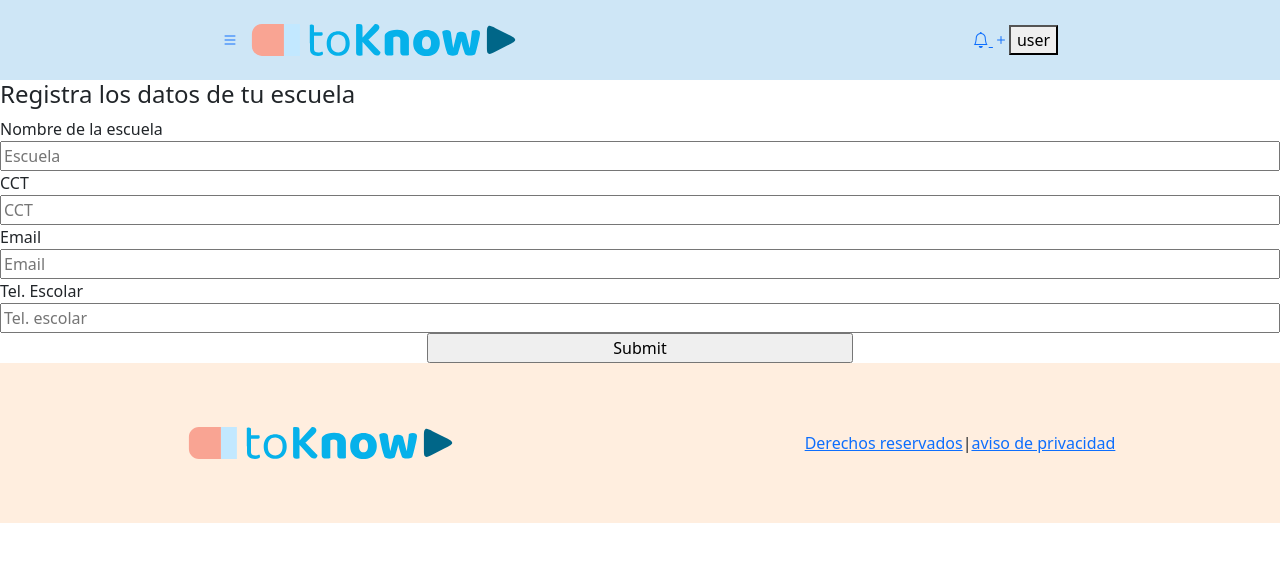
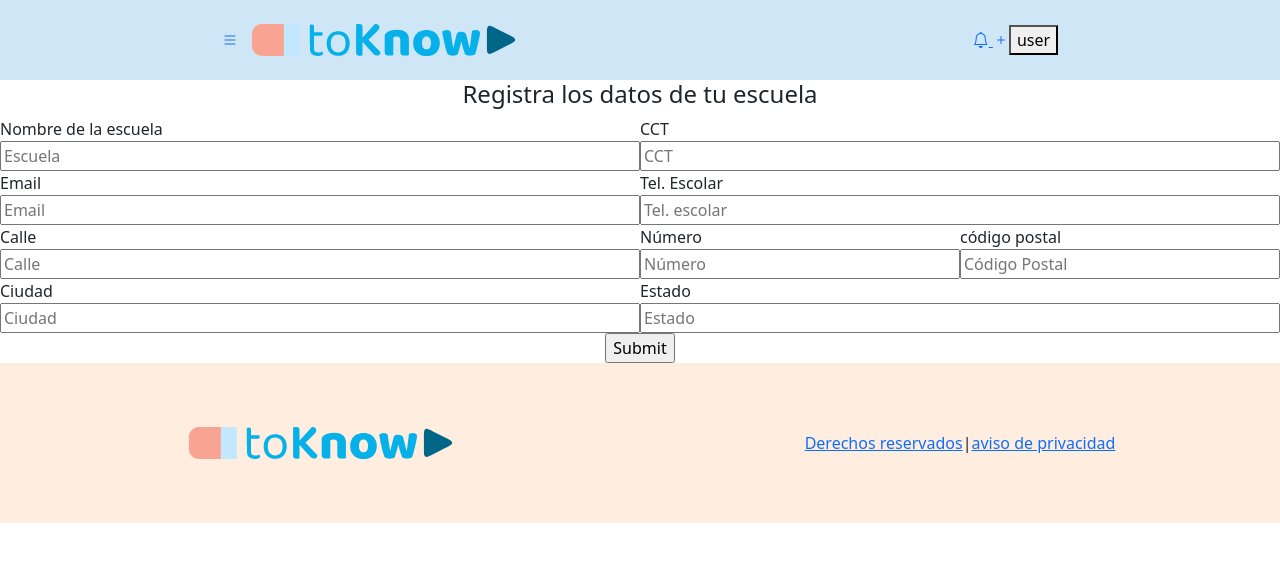
Before and after one commit to to-know-g19/TOKNOW_FE, a Next.js app: page /registerschool in a window 1280 px wide. Shown: the top 562 px of the page. Built offline with nearby package versions, Linux system fonts and the light colour scheme.

Commit message:
added complete form with basic design

```diff
--- a/pages/registerschool/index.js
+++ b/pages/registerschool/index.js
@@ -11,27 +11,23 @@ export default function registerschool() {
 
 
     const onSubmit = async data => {
-        const userToken = localStorage.getItem('el token es')
+        const token = localStorage.getItem('token')
         let result = await fetch('https://api.2know.today/school', {
             method: 'POST',
             mode: 'cors',
             headers: {
                 'Content-type': 'application/json',
-                'Access-Control-Allow-Origin': '*',
-                "Authorization": `Bearer ${userToken}`
+
+                "Authorization": `Bearer ${token}`
             },
             body: JSON.stringify(
                 data
             )
         })
-        // const response = await result.json()
+        const schoolInfo = result.json()
+        console.log( schoolInfo)
 
-        // const theToken = response.token
-        // //poner en local storage
-        // localStorage.setItem("el token es", theToken)
-        //redireccionar
-
-        // router.push("/registerschool")
+        router.push("/")
     }
 
 
@@ -39,33 +35,62 @@ export default function registerschool() {
     return (
         <Layout>
             <div className='d-flex col-12 '>
-                <form onSubmit={handleSubmit(onSubmit)} className='d-flex col-12 flex-column justify-content-center'>
+                <form onSubmit={handleSubmit(onSubmit)} className='d-flex col-12 flex-column align-items-center justify-content-center'>
                     <h4>Registra los datos de tu escuela</h4>
-                    <div className='col-12 '>
-                        <div className='col-12 d-flex flex-column'>
+                    <div className='col-12 d-flex flex-wrap justify-content-center'>
+                        <div className='col-6 d-flex flex-column'>
                             <label>Nombre de la escuela</label>
                             <input name='nameSchool' {...register("school")} placeholder='Escuela'></input>
                         </div>
 
-                        <div className='col-12 d-flex flex-row'>
+                        <div className='col-6 d-flex flex-row'>
                             <div className='d-flex col-12 flex-column'>
                                 <label>CCT</label>
                                 <input name='cct' {...register("cct")} placeholder='CCT'></input>
                             </div>
                         </div>
 
-                        <div className='col-12 d-flex flex-row'>
+                        <div className='col-6 d-flex flex-row'>
                             <div className='d-flex col-12 flex-column'>
                                 <label>Email</label>
                                 <input type='email' name='emailSchool' {...register("emailSchool")} placeholder='Email'></input>
 
                             </div>
                         </div>
-                        <div className='col-12 d-flex flex-row'>
+                        <div className='col-6 d-flex flex-row'>
                             <div className='d-flex col-12 flex-column'>
                                 <label>Tel. Escolar</label>
                                 <input type='number' name='phoneSchool' {...register("phoneSchool")} placeholder='Tel. escolar'></input>
-
+                            </div>
+                        </div>
+                        <div className='col-6 d-flex flex-row'>
+                            <div className='d-flex col-12 flex-column'>
+                                <label>Calle</label>
+                                <input name='addressStreet' {...register("addressStreet")} placeholder='Calle'></input>
+                            </div>
+                        </div>
+                        <div className='col-3 d-flex flex-row'>
+                            <div className='d-flex col-12 flex-column'>
+                                <label>Número</label>
+                                <input type='number' name='addressNumber' {...register("addressNumber")} placeholder='Número'></input>
+                            </div>
+                        </div>
+                        <div className='col-3 d-flex flex-row'>
+                            <div className='d-flex col-12 flex-column'>
+                                <label>código postal</label>
+                                <input type='number' name='postalCode' {...register("postalCode")} placeholder='Código Postal'></input>
+                            </div>
+                        </div>
+                        <div className='col-6 d-flex flex-row'>
+                            <div className='d-flex col-12 flex-column'>
+                                <label>Ciudad</label>
+                                <input name='city' {...register("city")} placeholder='Ciudad'></input>
+                            </div>
+                        </div>
+                        <div className='col-6 d-flex flex-row'>
+                            <div className='d-flex col-12 flex-column'>
+                                <label>Estado</label>
+                                <input name='state' {...register("state")} placeholder='Estado'></input>
                             </div>
                         </div>
 
@@ -82,7 +107,7 @@ export default function registerschool() {
                         </div> */}
                     </div>
                     <div className='d-flex justify-content-around'>
-                        <input className='col-4' type='submit'></input>
+                        <input className='col-12' type='submit'></input>
                         {/* <button className='col-6'>registrate</button> */}
                     </div>
                 </form>
```
